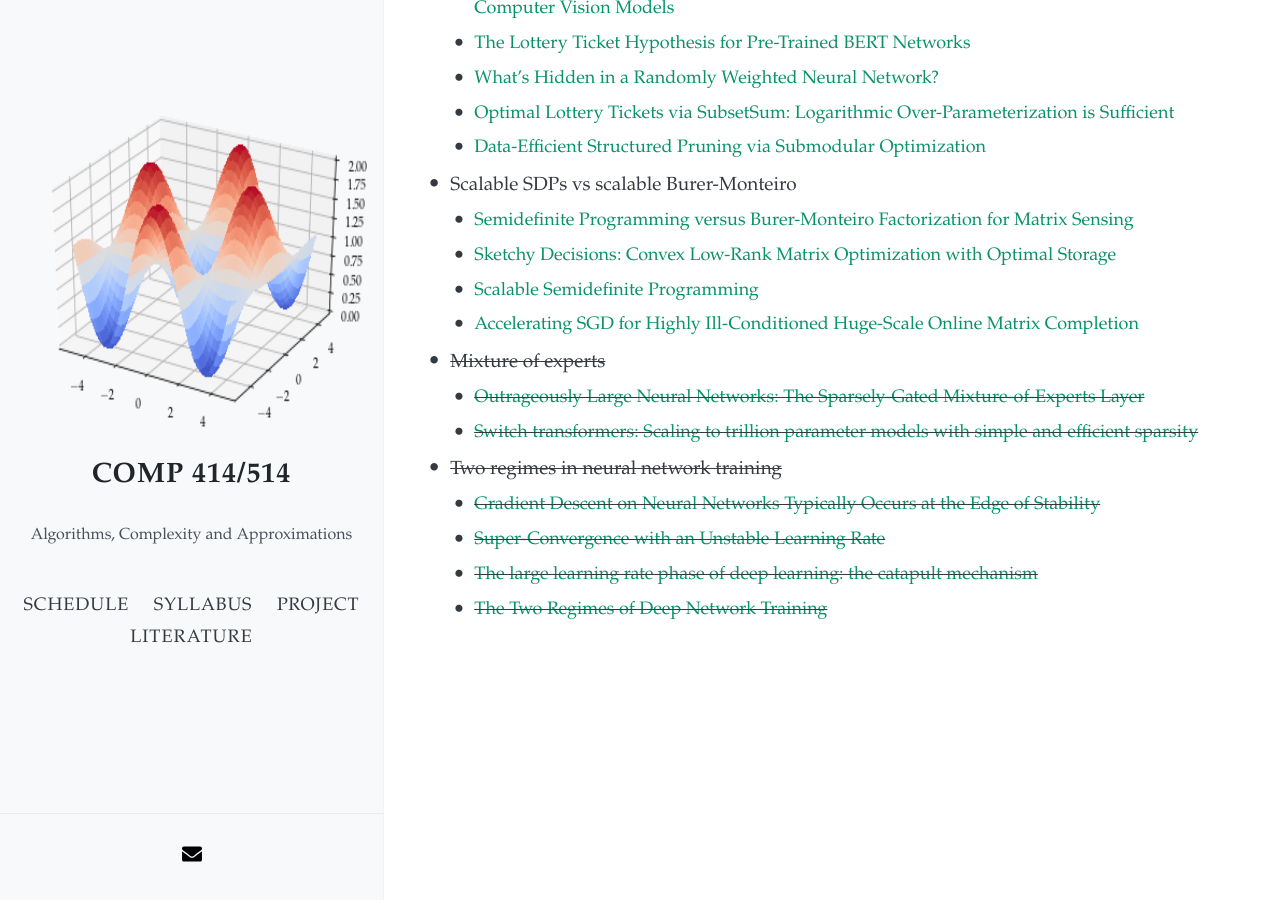
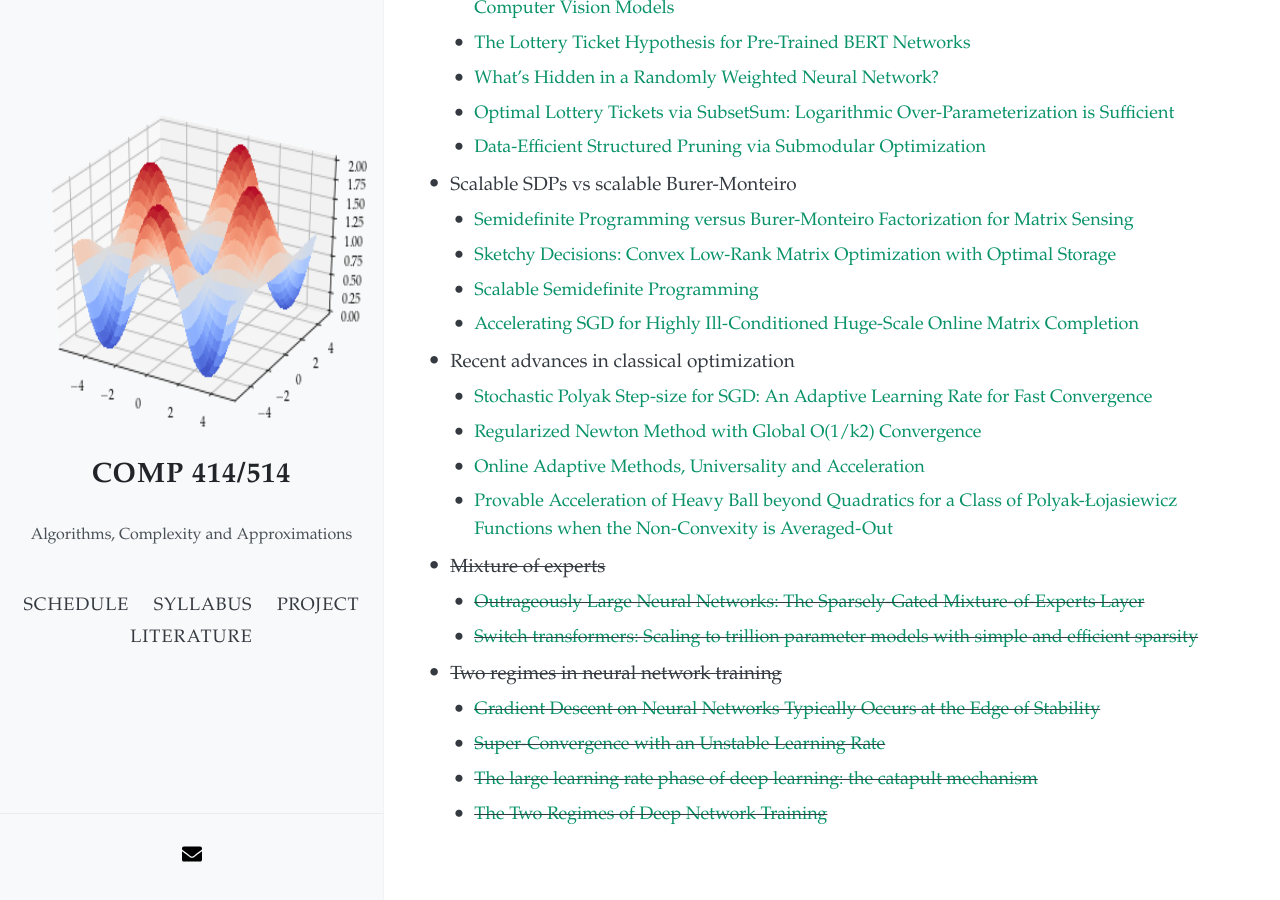
Before and after one commit to akyrillidis/comp414-514, a Jekyll site: the page built from project.md, in a window 1280 px wide and 900 px high, scrolled down 2789 px. Built offline with Jekyll 4.4.1, drawn with Linux system fonts in a browser that asks for light colours; nearby versions of some CDN libraries.

Commit message:
Update project.md

```diff
--- a/project.md
+++ b/project.md
@@ -93,6 +93,12 @@ The course project can be categorized as a literature review, as original resear
   - [Scalable Semidefinite Programming](https://arxiv.org/pdf/1912.02949.pdf)
   - [Accelerating SGD for Highly Ill-Conditioned Huge-Scale Online Matrix Completion](https://arxiv.org/pdf/2208.11246.pdf)
 
+- Recent advances in classical optimization
+  - [Stochastic Polyak Step-size for SGD: An Adaptive Learning Rate for Fast Convergence](https://arxiv.org/pdf/2002.10542.pdf)
+  - [Regularized Newton Method with Global O(1/k2) Convergence](https://arxiv.org/pdf/2112.02089.pdf)
+  - [Online Adaptive Methods, Universality and Acceleration](https://arxiv.org/pdf/1809.02864.pdf)
+  - [Provable Acceleration of Heavy Ball beyond Quadratics for a Class of Polyak-Łojasiewicz Functions when the Non-Convexity is Averaged-Out](https://arxiv.org/pdf/2206.11872.pdf)
+
 
 - ~~Mixture of experts~~
   - ~~[Outrageously Large Neural Networks: The Sparsely-Gated Mixture-of-Experts Layer](https://arxiv.org/pdf/1701.06538.pdf)~~
```
